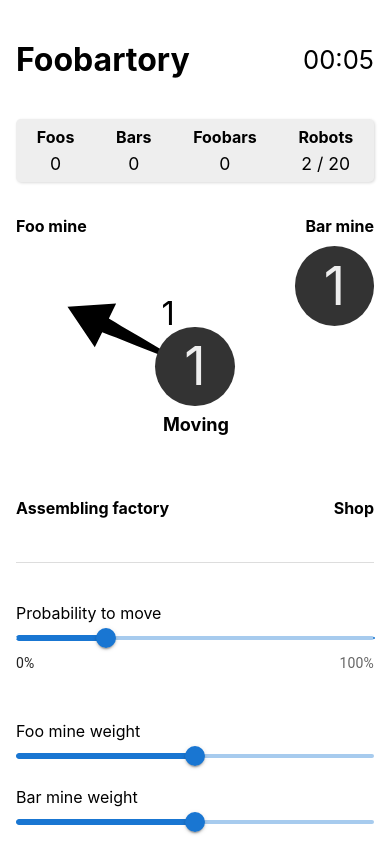
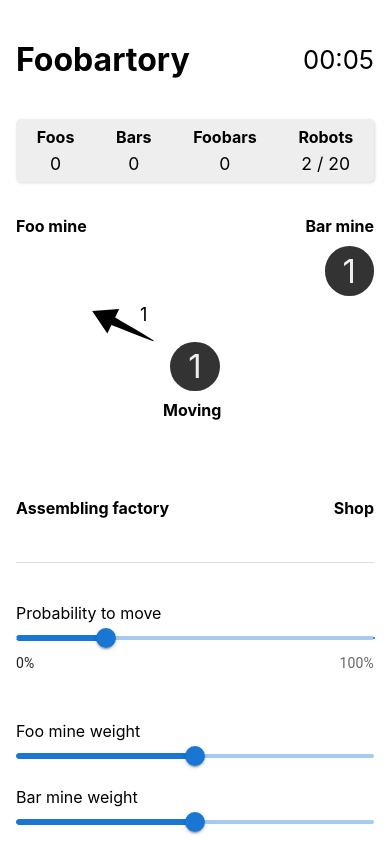
Before and after one commit to mkrtchian/foobartory, a React (Create React App) app: page / in a window 390 px wide. Shown: the top 844 px of the page. Built offline with nearby package versions, Linux system fonts and the light colour scheme.

Commit message:
style: make the circles and arrows responsive

```diff
--- a/src/ui/components/RobotsLocations/RobotsLocations.tsx
+++ b/src/ui/components/RobotsLocations/RobotsLocations.tsx
@@ -34,6 +34,14 @@ const label = css`
   position: absolute;
   font-weight: bold;
   padding: 0.2rem 0;
+  font-size: 1rem;
+
+  @media (min-width: 400px) {
+    font-size: 1.05rem;
+  }
+  @media (min-width: 600px) {
+    font-size: 1.13rem;
+  }
 `;
 const FooLabel = styled.span`
   ${label}
@@ -60,7 +68,6 @@ const MovingLabel = styled.span`
   transition: all 0.3s ease;
   transition-property: top, left;
   color: black;
-  font-size: 1.13rem;
   bottom: -2rem;
   left: calc(50% - 2rem);
 `;
@@ -71,29 +78,33 @@ const MovingLabel = styled.span`
 function RobotsLocations() {
   const game = useContext(GameContext);
   const { robotsAmountByLocation } = useRobotsAmountByLocation(game);
+  const { robotsAmountByNextLocation } = useRobotsAmountByNextLocation(game);
   const totalRobotsAmount = game.store.getRobots().length;
-  const { robotsAmountByNextLocation } = useRobotsAmountByNextLocation(game);
   const totalRobotsWithNextLocation = game.store
     .getRobots()
     .reduce(function amountWithNextLocation(accumulator, robot) {
       return robot.getNextLocation() ? accumulator + 1 : accumulator;
     }, 0);
-
+  const circleSizeFactor = 7;
+  const arrowSizeFactor = 8;
   function computeCircleSize(location: Location) {
     const robotsInlocation = robotsAmountByLocation.get(location);
     /* With the square root division the circle sizes increase in a
        softer way: a circle with 1 robot will be 3.9 times smaller
        than a circle with 15 robots, instead of 15 times smaller. */
     return totalRobotsAmount && robotsInlocation
-      ? (Math.sqrt(robotsInlocation) / Math.sqrt(totalRobotsAmount)) * 7
+      ? (Math.sqrt(robotsInlocation) / Math.sqrt(totalRobotsAmount)) *
+          circleSizeFactor
       : 0;
   }
   function computeArrowSize(location: Location) {
     const robotsNextlocation = robotsAmountByNextLocation.get(location);
+    /* For arrow sizes we use the 3rd root instead of the square root
+       to get an even softer change */
     return totalRobotsWithNextLocation && robotsNextlocation
-      ? (Math.sqrt(robotsNextlocation) /
-          Math.sqrt(totalRobotsWithNextLocation)) *
-          9
+      ? (Math.pow(robotsNextlocation, 1 / 3) /
+          Math.pow(totalRobotsWithNextLocation, 1 / 3)) *
+          arrowSizeFactor
       : 0;
   }
   return (
--- a/src/ui/components/RobotsLocations/arrows.tsx
+++ b/src/ui/components/RobotsLocations/arrows.tsx
@@ -1,5 +1,9 @@
 /** @jsxImportSource @emotion/react */
 import { css } from "@emotion/react";
+
+// these factors mulpitply the arrows' size for smaller viewports
+const SMALL_RESPONSIVE_FACTOR = 1.6;
+const MEDIUM_RESPONSIVE_FACTOR = 1.3;
 
 type ArrowContainerProps = {
   top?: number;
@@ -18,7 +22,7 @@ type SpecificArrowProps = {
 
 function FooArrow({ size, value }: SpecificArrowProps) {
   return (
-    <ArrowContainer top={5.5} left={30} rotate={170} size={size}>
+    <ArrowContainer top={5} left={30} rotate={170} size={size}>
       <ArrowValue value={value} top={1.5} right={1} size={size} />
     </ArrowContainer>
   );
@@ -26,7 +30,7 @@ function FooArrow({ size, value }: SpecificArrowProps) {
 
 function BarArrow({ size, value }: SpecificArrowProps) {
   return (
-    <ArrowContainer top={5.5} right={30} rotate={300} size={size}>
+    <ArrowContainer top={5} right={30} rotate={300} size={size}>
       <ArrowValue value={value} top={1.5} left={1} size={size} />
     </ArrowContainer>
   );
@@ -34,7 +38,7 @@ function BarArrow({ size, value }: SpecificArrowProps) {
 
 function FactoryArrow({ size, value }: SpecificArrowProps) {
   return (
-    <ArrowContainer bottom={5.5} left={30} rotate={120} size={size}>
+    <ArrowContainer bottom={5} left={30} rotate={120} size={size}>
       <ArrowValue value={value} bottom={1.5} right={1} size={size} />
     </ArrowContainer>
   );
@@ -42,7 +46,7 @@ function FactoryArrow({ size, value }: SpecificArrowProps) {
 
 function ShopArrow({ size, value }: SpecificArrowProps) {
   return (
-    <ArrowContainer bottom={5.5} right={30} rotate={350} size={size}>
+    <ArrowContainer bottom={5} right={30} rotate={350} size={size}>
       <ArrowValue value={value} bottom={1.5} left={1} size={size} />
     </ArrowContainer>
   );
@@ -57,10 +61,25 @@ function ArrowContainer({
   rotate,
   children,
 }: ArrowContainerProps) {
-  function buildVerticalPositionRule(positionName: string, position: number) {
+  function buildRules(size: number) {
+    return `${top ? buildVerticalPositionRule("top", top, size) : ""}
+        ${bottom ? buildVerticalPositionRule("bottom", bottom, size) : ""}
+        ${left ? buildHorizontalPositionRule("left", left, size) : ""}
+        ${right ? buildHorizontalPositionRule("right", right, size) : ""}
+        `;
+  }
+  function buildVerticalPositionRule(
+    positionName: string,
+    position: number,
+    size: number
+  ) {
     return `${positionName}: calc(${position}rem - calc(${size}rem / 2));`;
   }
-  function buildHorizontalPositionRule(positionName: string, position: number) {
+  function buildHorizontalPositionRule(
+    positionName: string,
+    position: number,
+    size: number
+  ) {
     return `${positionName}: calc(${position}% - calc(${size}rem / 2));`;
   }
   return (
@@ -68,11 +87,15 @@ function ArrowContainer({
       css={css`
         transition: all 0.3s ease;
         transition-property: top, bottom, left, right;
-        ${top ? buildVerticalPositionRule("top", top) : ""}
-        ${bottom ? buildVerticalPositionRule("bottom", bottom) : ""}
-        ${left ? buildHorizontalPositionRule("left", left) : ""}
-        ${right ? buildHorizontalPositionRule("right", right) : ""}
         position: absolute;
+        ${buildRules(size / SMALL_RESPONSIVE_FACTOR)}
+
+        @media (min-width: 450px) {
+          ${buildRules(size / MEDIUM_RESPONSIVE_FACTOR)}
+        }
+        @media (min-width: 600px) {
+          ${buildRules(size)}
+        }
       `}
     >
       <Arrow rotate={rotate} size={size} />
@@ -95,8 +118,17 @@ function Arrow({ rotate, size }: ArrowProps) {
         transition: all 0.3s ease;
         transition-property: width, height;
         transform: rotate(${rotate}deg);
-        width: ${size}rem;
-        height: ${size}rem;
+        width: ${size / SMALL_RESPONSIVE_FACTOR}rem;
+        height: ${size / SMALL_RESPONSIVE_FACTOR}rem;
+
+        @media (min-width: 450px) {
+          width: ${size / MEDIUM_RESPONSIVE_FACTOR}rem;
+          height: ${size / MEDIUM_RESPONSIVE_FACTOR}rem;
+        }
+        @media (min-width: 600px) {
+          width: ${size}rem;
+          height: ${size}rem;
+        }
       `}
       height="100%"
       width="100%"
@@ -126,8 +158,32 @@ function ArrowValue({
   left,
   right,
 }: ArrowValueProps) {
-  function buildPositionRule(positionName: string, position: number) {
-    return `${positionName}: ${(position * size) / 7}rem;`;
+  const fontSizeFactor = 4.4;
+  const horizontalPositionFactor = 5;
+  const verticalPositionFactor = 7;
+  function buildRules(size: number) {
+    return `${top ? buildVerticalPositionRule("top", top, size) : ""}
+        ${bottom ? buildVerticalPositionRule("bottom", bottom, size) : ""}
+        ${left ? buildHorizontalPositionRule("left", left, size) : ""}
+        ${right ? buildHorizontalPositionRule("right", right, size) : ""}
+        font-size: ${size / fontSizeFactor}rem;
+        `;
+  }
+  function buildVerticalPositionRule(
+    positionName: string,
+    position: number,
+    size: number
+  ) {
+    return `${positionName}: ${(position * size) / verticalPositionFactor}rem;`;
+  }
+  function buildHorizontalPositionRule(
+    positionName: string,
+    position: number,
+    size: number
+  ) {
+    return `${positionName}: ${
+      (position * size) / horizontalPositionFactor
+    }rem;`;
   }
   return (
     <span
@@ -135,11 +191,14 @@ function ArrowValue({
         position: absolute;
         transition: all 0.3s ease;
         transition-property: font-size, top, bottom, left, right;
-        ${top ? buildPositionRule("top", top) : ""}
-        ${bottom ? buildPositionRule("bottom", bottom) : ""}
-        ${left ? buildPositionRule("left", left) : ""}
-        ${right ? buildPositionRule("right", right) : ""}
-        font-size: ${size / 4.4}rem;
+        ${buildRules(size / SMALL_RESPONSIVE_FACTOR)}
+
+        @media (min-width: 450px) {
+          ${buildRules(size / MEDIUM_RESPONSIVE_FACTOR)}
+        }
+        @media (min-width: 600px) {
+          ${buildRules(size)}
+        }
       `}
     >
       {value}
--- a/src/ui/components/RobotsLocations/circles.tsx
+++ b/src/ui/components/RobotsLocations/circles.tsx
@@ -1,9 +1,20 @@
 /** @jsxImportSource @emotion/react */
 import { css } from "@emotion/react";
-import styled from "@emotion/styled";
+
+// these factors mulpitply the circles' size for smaller viewports
+const SMALL_RESPONSIVE_FACTOR = 1.6;
+const MEDIUM_RESPONSIVE_FACTOR = 1.3;
+const FONT_FACTOR = 1.5;
 
 type CircleProps = {
   size: number;
+  positions: string;
+  children: React.ReactNode;
+};
+
+type SpecificCircleProps = {
+  size: number;
+  children: React.ReactNode;
 };
 
 const circle = css`
@@ -17,49 +28,91 @@ const circle = css`
   place-content: center;
 `;
 
-const FooCircle = styled.div<CircleProps>`
-  ${circle}
-  top: 0;
-  left: 0;
-  width: ${({ size }) => size}rem;
-  height: ${({ size }) => size}rem;
-  font-size: ${({ size }) => size / 1.5}rem;
-`;
+function FooCircle({ size, children }: SpecificCircleProps) {
+  return (
+    <Circle size={size} positions="top: 0; left: 0;">
+      {children}
+    </Circle>
+  );
+}
 
-const BarCircle = styled.div<CircleProps>`
-  ${circle}
-  top: 0;
-  right: 0;
-  width: ${({ size }) => size}rem;
-  height: ${({ size }) => size}rem;
-  font-size: ${({ size }) => size / 1.5}rem;
-`;
+function BarCircle({ size, children }: SpecificCircleProps) {
+  return (
+    <Circle size={size} positions="top: 0; right: 0;">
+      {children}
+    </Circle>
+  );
+}
 
-const FactoryCircle = styled.div<CircleProps>`
-  ${circle}
-  bottom: 0;
-  left: 0;
-  width: ${({ size }) => size}rem;
-  height: ${({ size }) => size}rem;
-  font-size: ${({ size }) => size / 1.5}rem;
-`;
+function FactoryCircle({ size, children }: SpecificCircleProps) {
+  return (
+    <Circle size={size} positions="bottom: 0; left: 0;">
+      {children}
+    </Circle>
+  );
+}
 
-const ShopCircle = styled.div<CircleProps>`
-  ${circle}
-  bottom: 0;
-  right: 0;
-  width: ${({ size }) => size}rem;
-  height: ${({ size }) => size}rem;
-  font-size: ${({ size }) => size / 1.5}rem;
-`;
+function ShopCircle({ size, children }: SpecificCircleProps) {
+  return (
+    <Circle size={size} positions="bottom: 0; right: 0;">
+      {children}
+    </Circle>
+  );
+}
 
-const MovingCircle = styled.div<CircleProps>`
-  ${circle}
-  top: calc(50% - calc(${({ size }) => size}rem / 2));
-  left: calc(50% - calc(${({ size }) => size}rem / 2));
-  width: ${({ size }) => size}rem;
-  height: ${({ size }) => size}rem;
-  font-size: ${({ size }) => size / 1.5}rem;
-`;
+function Circle({ size, positions, children }: CircleProps) {
+  function buildRules(size: number) {
+    return `width: ${size}rem;
+        height: ${size}rem;
+        font-size: ${size / FONT_FACTOR}rem;
+        `;
+  }
+  return (
+    <div
+      css={css`
+        ${circle}
+        ${positions}
+        ${buildRules(size / SMALL_RESPONSIVE_FACTOR)}
+
+        @media (min-width: 450px) {
+          ${buildRules(size / MEDIUM_RESPONSIVE_FACTOR)}
+        }
+        @media (min-width: 600px) {
+          ${buildRules(size)}
+        }
+      `}
+    >
+      {children}
+    </div>
+  );
+}
+
+function MovingCircle({ size, children }: SpecificCircleProps) {
+  function buildRules(size: number) {
+    return `top: calc(50% - calc(${size}rem / 2));
+        left: calc(50% - calc(${size}rem / 2));
+        width: ${size}rem;
+        height: ${size}rem;
+        font-size: ${size / FONT_FACTOR}rem;
+        `;
+  }
+  return (
+    <div
+      css={css`
+        ${circle}
+        ${buildRules(size / SMALL_RESPONSIVE_FACTOR)}
+
+        @media (min-width: 450px) {
+          ${buildRules(size / MEDIUM_RESPONSIVE_FACTOR)}
+        }
+        @media (min-width: 600px) {
+          ${buildRules(size)}
+        }
+      `}
+    >
+      {children}
+    </div>
+  );
+}
 
 export { FooCircle, BarCircle, FactoryCircle, ShopCircle, MovingCircle };
```
Also changed, not shown: 1 other file (tests, documents, lock files or other folders).
